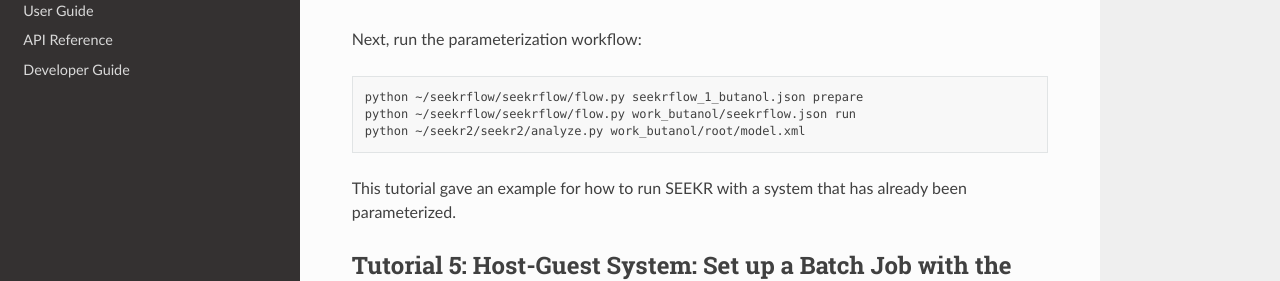
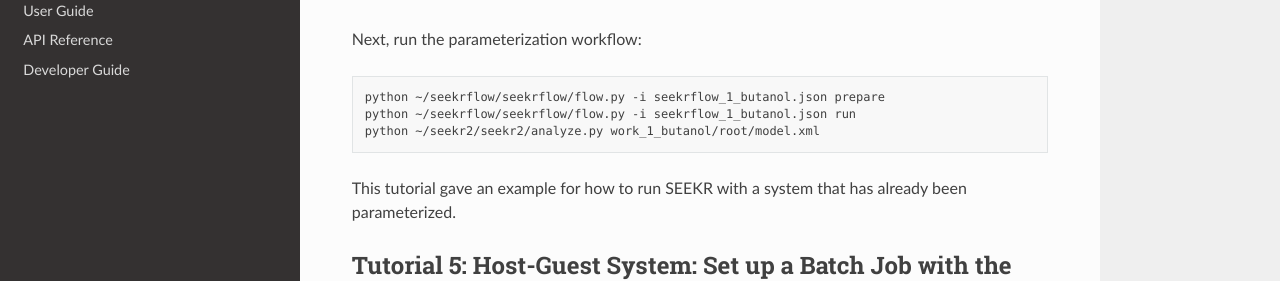
Before and after one commit to seekrcentral/seekrflow, a Sphinx documentation site: the page built from docs/tutorials.rst, in a window 1280 px wide and 900 px high, scrolled down 9131 px. Shown: the part 170-451 px from the top of the window. Built offline with Sphinx 7.4.7 and the Read the Docs theme 3.1.0, drawn with Linux system fonts in a browser that asks for light colours.

Commit message:
Updating tutorial and documentation for latest changes.

```diff
--- a/docs/tutorials.rst
+++ b/docs/tutorials.rst
@@ -417,9 +417,9 @@
 
 .. code-block:: bash
 
-    python ~/seekrflow/seekrflow/flow.py seekrflow_1_butanol.json prepare
-    python ~/seekrflow/seekrflow/flow.py work_butanol/seekrflow.json run
-    python ~/seekr2/seekr2/analyze.py work_butanol/root/model.xml
+    python ~/seekrflow/seekrflow/flow.py -i seekrflow_1_butanol.json prepare
+    python ~/seekrflow/seekrflow/flow.py -i seekrflow_1_butanol.json run
+    python ~/seekr2/seekr2/analyze.py work_1_butanol/root/model.xml
 
 This tutorial gave an example for how to run SEEKR with a system that has already been parameterized.
 
```
Also changed, not shown: 1 other file.
